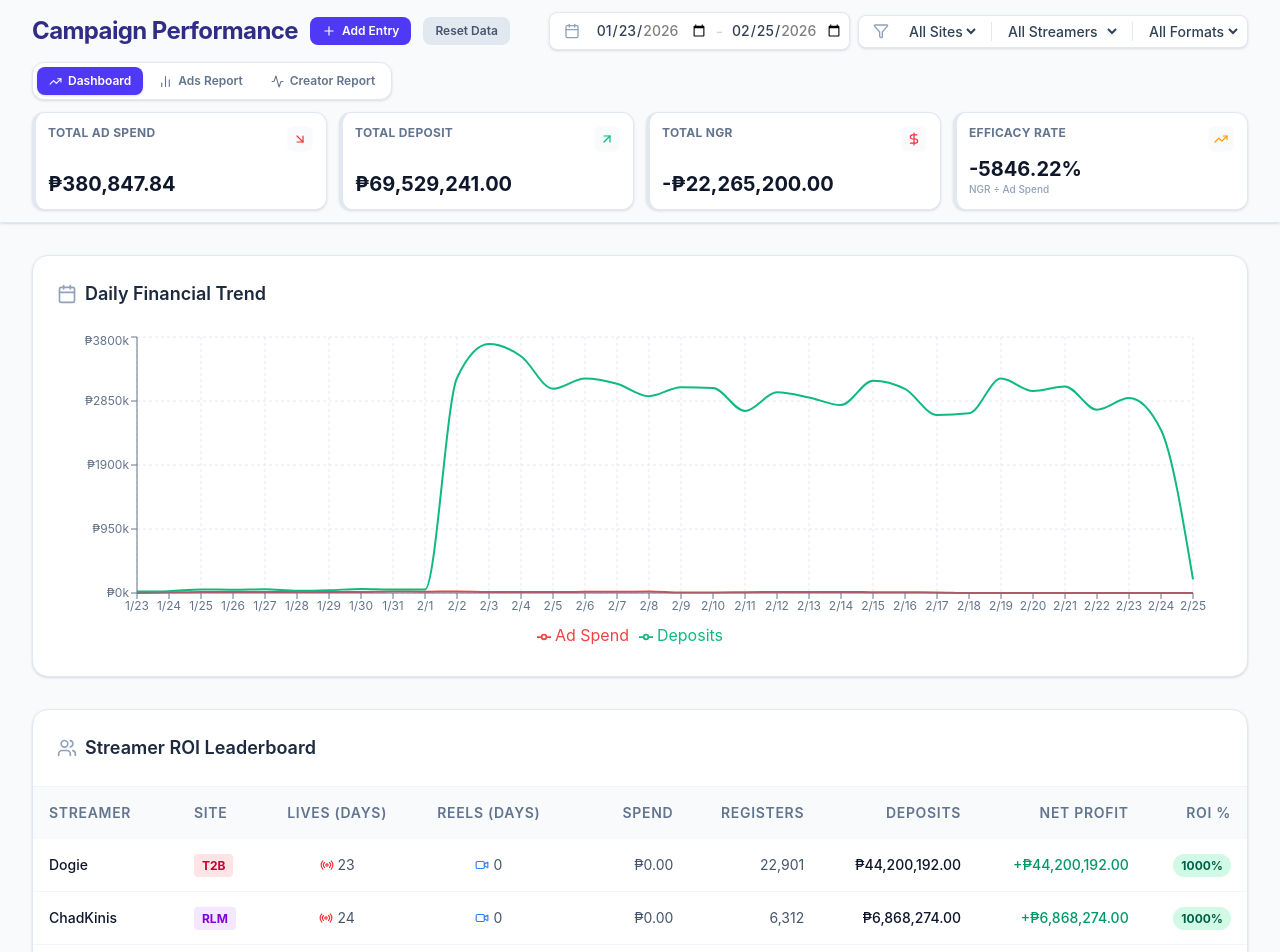
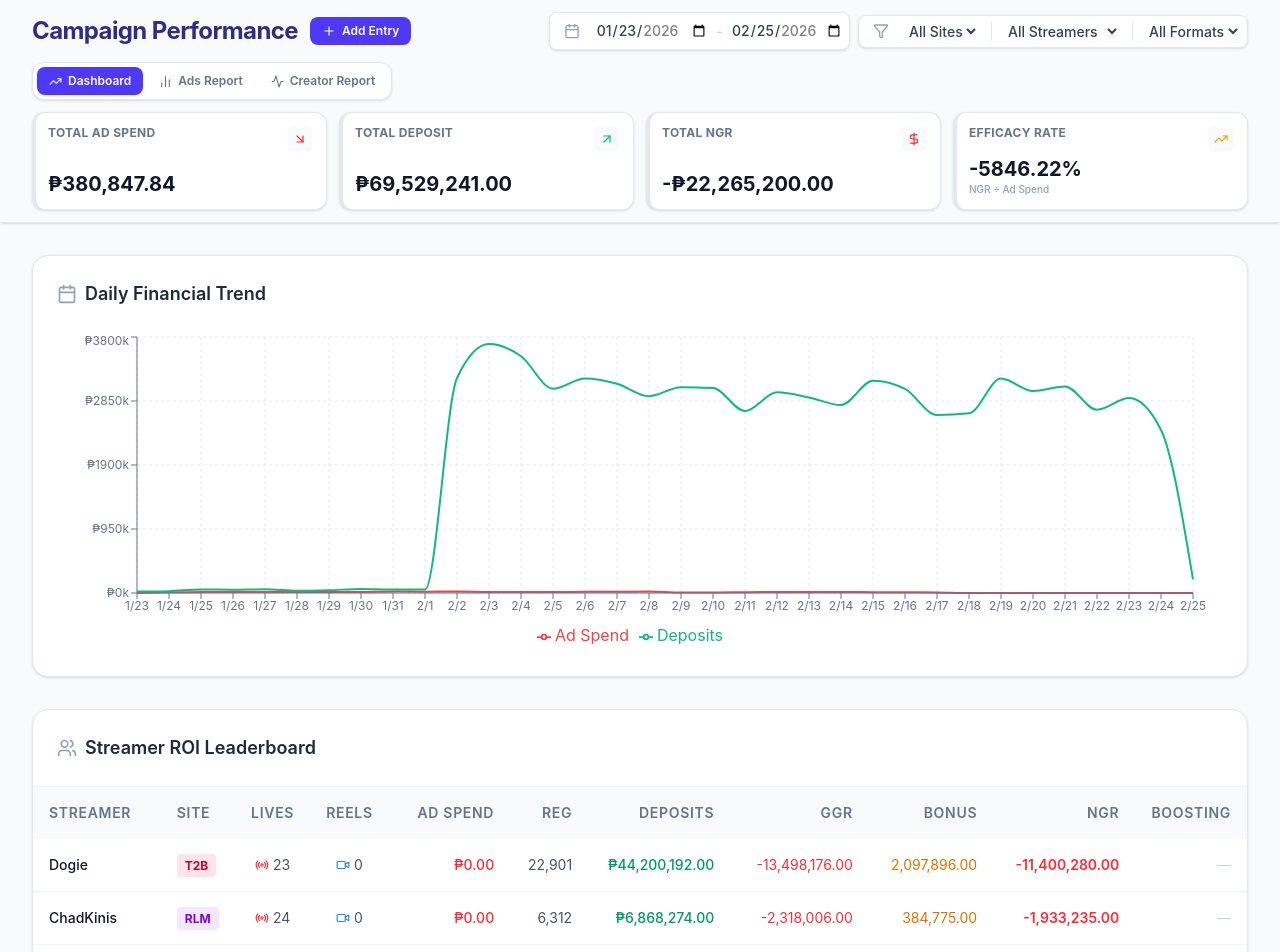
Before and after one commit to kajiraw06/campaign_tracker, a React (Vite) app: page / in a window 1280 px wide. Shown: the top 952 px of the page. Built offline with nearby package versions, Linux system fonts and the light colour scheme.

Commit message:
fix: sync dashboard with creator report, filter streamers by site, remove reset button and efficacy from daily rows

```diff
--- a/src/App.jsx
+++ b/src/App.jsx
@@ -1428,6 +1428,29 @@ export default function App() {
     return unsub;
   }, []);
 
+  // --- NO STREAM DATA ---
+  const [noStreamData, setNoStreamData] = useState(() => {
+    if (FIREBASE_CONFIGURED) return {};
+    try {
+      const saved = localStorage.getItem('noStreamData');
+      return saved ? JSON.parse(saved) : {};
+    } catch { return {}; }
+  });
+
+  useEffect(() => {
+    if (!FIREBASE_CONFIGURED) {
+      localStorage.setItem('noStreamData', JSON.stringify(noStreamData));
+    }
+  }, [noStreamData]);
+
+  useEffect(() => {
+    if (!FIREBASE_CONFIGURED) return;
+    const unsub = onSnapshot(doc(db, 'config', 'noStreamData'), async (snap) => {
+      if (snap.exists()) setNoStreamData(snap.data());
+    });
+    return unsub;
+  }, []);
+
   // --- ADS EDIT MODAL STATE ---
   const [showAdsModal, setShowAdsModal] = useState(false);
   const [adsEditKey, setAdsEditKey] = useState(null);
@@ -1577,6 +1600,26 @@ export default function App() {
     }
   };
 
+  const handleMarkNoStream = async (date, streamer, site) => {
+    const key = `${date}|${streamer}|${site}`;
+    const updated = { ...noStreamData, [key]: true };
+    if (FIREBASE_CONFIGURED) {
+      await setDoc(doc(db, 'config', 'noStreamData'), updated);
+    } else {
+      setNoStreamData(updated);
+    }
+  };
+
+  const handleUnmarkNoStream = async (key) => {
+    const updated = { ...noStreamData };
+    delete updated[key];
+    if (FIREBASE_CONFIGURED) {
+      await setDoc(doc(db, 'config', 'noStreamData'), updated);
+    } else {
+      setNoStreamData(updated);
+    }
+  };
+
   const handleResetData = async () => {
     if (window.confirm('Reset all data back to the original? All added entries will be lost.')) {
       if (FIREBASE_CONFIGURED) {
@@ -1641,30 +1684,57 @@ export default function App() {
 
   const globalEfficacyRate = totals.spend > 0 ? (globalCreatorNGR / totals.spend) * 100 : null;
 
-  // Group by Streamer for Summary Table
+  // Group by Streamer for Summary Table — merged with adsReportData
   const streamerSummary = useMemo(() => {
     const summary = {};
+
+    // Step 1: accumulate ad spend / reg / dep / live+reels counts from filtered campaign data.
+    // Boosting is the only metric sourced from adsReportData (it doesn't exist in creatorPerfData).
     filteredData.forEach(item => {
       if (!summary[item.streamer]) {
         summary[item.streamer] = {
           name: item.streamer,
           site: item.site,
-          spend: 0,
-          reg: 0,
-          dep: 0,
-          liveCount: 0,
-          reelsCount: 0
+          spend: 0, reg: 0, dep: 0,
+          ggr: 0, bonus: 0, ngr: 0, boosting: 0,
+          liveCount: 0, reelsCount: 0,
         };
       }
-      summary[item.streamer].spend += item.spend;
-      summary[item.streamer].reg += item.reg;
-      summary[item.streamer].dep += item.dep;
-
-      if (item.type === 'Live') summary[item.streamer].liveCount += 1;
-      if (item.type === 'Reels') summary[item.streamer].reelsCount += 1;
+      const s = summary[item.streamer];
+      s.spend += item.spend;
+      s.reg += item.reg;
+      s.dep += item.dep;
+      if (item.type === 'Live') s.liveCount += 1;
+      else if (item.type === 'Reels') s.reelsCount += 1;
+
+      // Boosting only — avoid double-counting per unique site|streamer|type key
+      const adsKey = `${item.site}|${item.streamer}|${item.type}`;
+      if (!s._adsKeysAdded) s._adsKeysAdded = new Set();
+      if (!s._adsKeysAdded.has(adsKey)) {
+        s._adsKeysAdded.add(adsKey);
+        s.boosting += parseFloat((adsReportData[adsKey] || {}).boosting) || 0;
+      }
     });
-    return Object.values(summary).sort((a, b) => b.dep - a.dep);
-  }, [filteredData]);
+
+    // Step 2: merge GGR / Bonus / NGR from creatorPerfData (keyed date|streamer|site).
+    // This is the exact same source the Creator Report uses, so totals will always match.
+    Object.entries(creatorPerfData).forEach(([key, val]) => {
+      const [date, streamer, site] = key.split('|');
+      // Respect the active date range and site / streamer filters
+      if (date < startDate || date > endDate) return;
+      if (filterSite !== 'All' && site !== filterSite) return;
+      if (filterStreamer !== 'All' && streamer !== filterStreamer) return;
+      // Only add to streamers that already appear in the campaign data
+      if (!summary[streamer]) return;
+      summary[streamer].ggr    += parseFloat(val.ggr)    || 0;
+      summary[streamer].bonus  += parseFloat(val.bonus)  || 0;
+      summary[streamer].ngr    += parseFloat(val.ngr)    || 0;
+    });
+
+    return Object.values(summary)
+      .map(({ _adsKeysAdded, ...rest }) => rest)
+      .sort((a, b) => b.dep - a.dep);
+  }, [filteredData, adsReportData, creatorPerfData, startDate, endDate, filterSite, filterStreamer]);
 
   // Chart Data (Daily Totals)
   const chartData = useMemo(() => {
@@ -1689,7 +1759,19 @@ export default function App() {
 
   const totalROI = getROI(totals.spend, totals.dep);
 
-  const streamers = [...new Set(data.map(d => d.streamer))].sort();
+  // Streamers filtered by selected site so the dropdown only shows relevant streamers
+  const streamers = useMemo(() => {
+    const source = filterSite === 'All' ? data : data.filter(d => d.site === filterSite);
+    return [...new Set(source.map(d => d.streamer))].sort();
+  }, [data, filterSite]);
+
+  // Reset streamer filter when it no longer belongs to the selected site
+  useEffect(() => {
+    if (filterStreamer !== 'All' && !streamers.includes(filterStreamer)) {
+      setFilterStreamer('All');
+    }
+  }, [streamers, filterStreamer]);
+
   const sites = [...new Set([...data.map(d => d.site), 'COW', 'T2B'])].filter(s => s !== 'PP').sort();
   const types = ["Live", "Reels", "General"];
 
@@ -1705,9 +1787,6 @@ export default function App() {
               <h1 className="text-xl md:text-2xl font-bold text-indigo-900 tracking-tight">Campaign Performance</h1>
               <button onClick={openAddModal} className="flex items-center gap-1.5 bg-indigo-600 hover:bg-indigo-700 text-white text-xs font-semibold px-3 py-1.5 rounded-lg transition-colors">
                 <Plus size={14} /> Add Entry
-              </button>
-              <button onClick={handleResetData} className="flex items-center gap-1.5 bg-slate-200 hover:bg-slate-300 text-slate-600 text-xs font-semibold px-3 py-1.5 rounded-lg transition-colors">
-                Reset Data
               </button>
               {loading && FIREBASE_CONFIGURED && (
                 <span className="text-xs text-slate-400 animate-pulse">Syncing...</span>
@@ -1879,20 +1958,19 @@ export default function App() {
                 <tr className="bg-slate-50 text-slate-500 text-sm uppercase tracking-wider">
                   <th className="p-4 font-semibold">Streamer</th>
                   <th className="p-4 font-semibold">Site</th>
-                  <th className="p-4 font-semibold text-center">Lives (Days)</th>
-                  <th className="p-4 font-semibold text-center">Reels (Days)</th>
-                  <th className="p-4 font-semibold text-right">Spend</th>
-                  <th className="p-4 font-semibold text-right">Registers</th>
+                  <th className="p-4 font-semibold text-center">Lives</th>
+                  <th className="p-4 font-semibold text-center">Reels</th>
+                  <th className="p-4 font-semibold text-right">Ad Spend</th>
+                  <th className="p-4 font-semibold text-right">Reg</th>
                   <th className="p-4 font-semibold text-right">Deposits</th>
-                  <th className="p-4 font-semibold text-right">Net Profit</th>
-                  <th className="p-4 font-semibold text-right">ROI %</th>
+                  <th className="p-4 font-semibold text-right">GGR</th>
+                  <th className="p-4 font-semibold text-right">Bonus</th>
+                  <th className="p-4 font-semibold text-right">NGR</th>
+                  <th className="p-4 font-semibold text-right">Boosting</th>
                 </tr>
               </thead>
               <tbody className="divide-y divide-slate-100 text-sm">
-                {streamerSummary.map((item, idx) => {
-                  const roi = getROI(item.spend, item.dep);
-                  const net = item.dep - item.spend;
-                  return (
+                {streamerSummary.map((item, idx) => (
                   <tr key={idx} className="hover:bg-slate-50/50 transition-colors">
                     <td className="p-4 font-medium text-slate-900">{item.name}</td>
                     <td className="p-4 text-slate-500">
@@ -1901,41 +1979,59 @@ export default function App() {
                         item.site === 'RLM' ? 'bg-purple-100 text-purple-700' :
                         item.site === 'COW' ? 'bg-teal-100 text-teal-700' :
                         item.site === 'T2B' ? 'bg-rose-100 text-rose-700' : 'bg-slate-100 text-slate-600'
-                        }`}>
-                          {item.site}
-                        </span>
+                      }`}>{item.site}</span>
                     </td>
                     <td className="p-4 text-center">
                       <div className="flex items-center justify-center gap-1 text-slate-600">
-                          <Radio size={14} className="text-red-500"/>
-                          {item.liveCount}
+                        <Radio size={14} className="text-red-500"/>{item.liveCount}
                       </div>
                     </td>
                     <td className="p-4 text-center">
                       <div className="flex items-center justify-center gap-1 text-slate-600">
-                          <Video size={14} className="text-blue-500"/>
-                          {item.reelsCount}
+                        <Video size={14} className="text-blue-500"/>{item.reelsCount}
                       </div>
                     </td>
-                      <td className="p-4 text-right text-slate-600">{formatPHP(item.spend)}</td>
+                    <td className="p-4 text-right text-red-500 font-medium">{formatPHP(item.spend)}</td>
                     <td className="p-4 text-right text-slate-600">{formatNum(item.reg)}</td>
-                      <td className="p-4 text-right font-medium text-slate-900">{formatPHP(item.dep)}</td>
-                      <td className={`p-4 text-right font-medium ${net >= 0 ? 'text-emerald-600' : 'text-red-500'}`}>
-                        {net >= 0 ? '+' : ''}{formatPHP(net)}
+                    <td className="p-4 text-right text-emerald-600 font-medium">{formatPHP(item.dep)}</td>
+                    <td className={`p-4 text-right ${ item.ggr === 0 ? 'text-slate-300' : item.ggr >= 0 ? 'text-slate-700' : 'text-red-500'}`}>
+                      {item.ggr === 0 ? '—' : new Intl.NumberFormat('en-US',{minimumFractionDigits:2,maximumFractionDigits:2}).format(item.ggr)}
                     </td>
-                      <td className="p-4 text-right">
-                        <span className={`px-2 py-1 rounded-full text-xs font-bold ${
-                          roi >= 100 ? 'bg-emerald-100 text-emerald-800' :
-                          roi >= 0 ? 'bg-indigo-50 text-indigo-700' :
-                          'bg-red-50 text-red-700'
-                        }`}>
-                          {roi.toFixed(0)}%
-                        </span>
+                    <td className={`p-4 text-right ${ item.bonus === 0 ? 'text-slate-300' : 'text-amber-600'}`}>
+                      {item.bonus === 0 ? '—' : new Intl.NumberFormat('en-US',{minimumFractionDigits:2,maximumFractionDigits:2}).format(item.bonus)}
+                    </td>
+                    <td className={`p-4 text-right font-semibold ${ item.ngr === 0 ? 'text-slate-300' : item.ngr >= 0 ? 'text-emerald-600' : 'text-red-500'}`}>
+                      {item.ngr === 0 ? '—' : new Intl.NumberFormat('en-US',{minimumFractionDigits:2,maximumFractionDigits:2}).format(item.ngr)}
+                    </td>
+                    <td className={`p-4 text-right ${ item.boosting === 0 ? 'text-slate-300' : 'text-slate-600'}`}>
+                      {item.boosting === 0 ? '—' : new Intl.NumberFormat('en-US',{minimumFractionDigits:2,maximumFractionDigits:2}).format(item.boosting)}
                     </td>
                   </tr>
-                  )
-                })}
+                ))}
               </tbody>
+              {streamerSummary.length > 0 && (() => {
+                const gt = streamerSummary.reduce((acc, r) => ({
+                  spend: acc.spend + r.spend, reg: acc.reg + r.reg, dep: acc.dep + r.dep,
+                  ggr: acc.ggr + r.ggr, bonus: acc.bonus + r.bonus, ngr: acc.ngr + r.ngr, boosting: acc.boosting + r.boosting,
+                  liveCount: acc.liveCount + r.liveCount, reelsCount: acc.reelsCount + r.reelsCount,
+                }), { spend:0, reg:0, dep:0, ggr:0, bonus:0, ngr:0, boosting:0, liveCount:0, reelsCount:0 });
+                return (
+                  <tfoot>
+                    <tr className="bg-slate-800 text-white text-sm font-bold">
+                      <td className="p-4 uppercase tracking-wider" colSpan={2}>Grand Total</td>
+                      <td className="p-4 text-center">{gt.liveCount}</td>
+                      <td className="p-4 text-center">{gt.reelsCount}</td>
+                      <td className="p-4 text-right">{formatPHP(gt.spend)}</td>
+                      <td className="p-4 text-right">{formatNum(gt.reg)}</td>
+                      <td className="p-4 text-right">{formatPHP(gt.dep)}</td>
+                      <td className={`p-4 text-right ${gt.ggr >= 0 ? '' : 'text-red-300'}`}>{new Intl.NumberFormat('en-US',{minimumFractionDigits:2,maximumFractionDigits:2}).format(gt.ggr)}</td>
+                      <td className="p-4 text-right opacity-80">{new Intl.NumberFormat('en-US',{minimumFractionDigits:2,maximumFractionDigits:2}).format(gt.bonus)}</td>
+                      <td className={`p-4 text-right ${gt.ngr >= 0 ? 'text-emerald-300' : 'text-red-300'}`}>{new Intl.NumberFormat('en-US',{minimumFractionDigits:2,maximumFractionDigits:2}).format(gt.ngr)}</td>
+                      <td className="p-4 text-right opacity-80">{new Intl.NumberFormat('en-US',{minimumFractionDigits:2,maximumFractionDigits:2}).format(gt.boosting)}</td>
+                    </tr>
+                  </tfoot>
+                );
+              })()}
             </table>
           </div>
         </div>
@@ -2032,6 +2128,9 @@ export default function App() {
           onEditEntry={openEditModal}
           onDeleteEntry={handleDelete}
           onDeleteDay={handleDeleteDay}
+          noStreamData={noStreamData}
+          onMarkNoStream={handleMarkNoStream}
+          onUnmarkNoStream={handleUnmarkNoStream}
         />
       )}
 
@@ -2415,10 +2514,11 @@ function AdsReportView({ filteredData, adsReportData, onEdit, formatNum }) {
     </div>
   );
 }
-function CreatorReportView({ data, startDate, endDate, creatorPerfData, onEdit, onSummaryChange, formatPHP, streamers, sites, onAddEntry, onEditEntry, onDeleteEntry, onDeleteDay }) {
+function CreatorReportView({ data, startDate, endDate, creatorPerfData, onEdit, onSummaryChange, formatPHP, streamers, sites, onAddEntry, onEditEntry, onDeleteEntry, onDeleteDay, noStreamData, onMarkNoStream, onUnmarkNoStream }) {
   const [selectedStreamer, setSelectedStreamer] = React.useState(streamers[0] || '');
   const [selectedSite, setSelectedSite] = React.useState('All');
   const [expandedRow, setExpandedRow] = React.useState(null);
+  const [noStreamDateInput, setNoStreamDateInput] = React.useState('');
 
   // Filter data for the selected creator
   const creatorEntries = data.filter(d =>
@@ -2431,8 +2531,21 @@ function CreatorReportView({ data, startDate, endDate, creatorPerfData, onEdit,
   // Get dates where this creator has entries
   const creatorDates = [...new Set(creatorEntries.map(d => d.date))].sort();
 
+  // Get no-stream keys for this streamer in the selected site + date range
+  const noStreamRows = Object.keys(noStreamData)
+    .filter(key => {
+      const [date, streamer, site] = key.split('|');
+      return streamer === selectedStreamer &&
+        date >= startDate && date <= endDate &&
+        (selectedSite === 'All' || site === selectedSite);
+    })
+    .map(key => {
+      const [date, , site] = key.split('|');
+      return { date, siteName: site, noStream: true, key };
+    });
+
   // Build per-day rows (include dayEntries for inline editing)
-  const rows = creatorDates.map(date => {
+  const entryRows = creatorDates.map(date => {
     const dayEntries = creatorEntries.filter(e => e.date === date);
     const totalSpend = dayEntries.reduce((s, e) => s + e.spend, 0);
     const totalDep = dayEntries.reduce((s, e) => s + e.dep, 0);
@@ -2441,11 +2554,14 @@ function CreatorReportView({ data, startDate, endDate, creatorPerfData, onEdit,
     const key = `${date}|${selectedStreamer}|${siteName}`;
     const perf = creatorPerfData[key] || { ggr: 0, bonus: 0, ngr: 0, activePl: 0, validTurnover: 0, totalWithdrawal: 0 };
     const efficacyRate = totalSpend > 0 ? (perf.ngr / totalSpend) * 100 : null;
-    return { date, siteName, totalSpend, totalDep, totalReg, ...perf, efficacyRate, key, dayEntries };
+    return { date, siteName, totalSpend, totalDep, totalReg, ...perf, efficacyRate, key, dayEntries, noStream: false };
   });
 
-  // Totals
-  const totals = rows.reduce((acc, r) => ({
+  // Merge and sort all rows by date
+  const rows = [...entryRows, ...noStreamRows].sort((a, b) => a.date.localeCompare(b.date));
+
+  // Totals (exclude no-stream rows)
+  const totals = rows.filter(r => !r.noStream).reduce((acc, r) => ({
     spend: acc.spend + r.totalSpend,
     dep: acc.dep + r.totalDep,
     reg: acc.reg + r.totalReg,
@@ -2463,6 +2579,9 @@ function CreatorReportView({ data, startDate, endDate, creatorPerfData, onEdit,
   React.useEffect(() => {
     onSummaryChange({ spend: totals.spend, dep: totals.dep, ngr: totals.ngr, efficacyRate: totalEfficacy });
   }, [totals.spend, totals.dep, totals.ngr, totalEfficacy]);
+
+  // Index of the last actual (non-noStream) row for PENDING badge
+  const lastEntryIdx = rows.reduce((last, r, i) => (!r.noStream ? i : last), -1);
 
   const fmtVal = (n) => {
     const v = parseFloat(n) || 0;
@@ -2517,6 +2636,28 @@ function CreatorReportView({ data, startDate, endDate, creatorPerfData, onEdit,
         >
           <Plus size={15}/> Add Day
         </button>
+        {/* No Stream date picker */}
+        <div className="flex items-center gap-2">
+          <input
+            type="date"
+            value={noStreamDateInput}
+            min={startDate}
+            max={endDate}
+            onChange={e => setNoStreamDateInput(e.target.value)}
+            className="border border-slate-200 rounded-xl px-3 py-2 text-sm text-slate-600 focus:outline-none focus:ring-2 focus:ring-amber-400"
+          />
+          <button
+            onClick={() => {
+              if (!noStreamDateInput) return;
+              const site = selectedSite !== 'All' ? selectedSite : (data.find(d => d.streamer === selectedStreamer)?.site || 'WFL');
+              onMarkNoStream(noStreamDateInput, selectedStreamer, site);
+              setNoStreamDateInput('');
+            }}
+            className="flex items-center gap-1.5 bg-amber-500 hover:bg-amber-600 text-white text-sm font-semibold px-4 py-2.5 rounded-xl shadow-sm transition-colors whitespace-nowrap"
+          >
+            <X size={13}/> Mark No Stream
+          </button>
+        </div>
       </div>
 
       {/* Main Table */}
@@ -2541,7 +2682,6 @@ function CreatorReportView({ data, startDate, endDate, creatorPerfData, onEdit,
                 <th className="px-2 py-2 text-right font-semibold">Win/Loss</th>
                 <th className="px-2 py-2 text-right font-semibold">Bonus</th>
                 <th className="px-2 py-2 text-right font-semibold">NGR</th>
-                <th className="px-2 py-2 text-right font-semibold">Efficacy %</th>
                 <th className="px-2 py-2 text-center font-semibold">Status</th>
                 <th className="px-2 py-2 text-center font-semibold">Actions</th>
               </tr>
@@ -2549,13 +2689,39 @@ function CreatorReportView({ data, startDate, endDate, creatorPerfData, onEdit,
             <tbody className="divide-y divide-slate-100">
               {rows.length === 0 && (
                 <tr>
-                  <td colSpan={14} className="px-4 py-10 text-center text-slate-400 text-sm">
-                    No data for <strong>{selectedStreamer}</strong> in the selected date range.
+                  <td colSpan={13} className="px-4 py-10 text-center text-slate-400 text-sm">
+                    No data for <strong>{selectedStreamer}</strong> in the selected date range. Use <span className="text-amber-600 font-semibold">Mark No Stream</span> to record days with no activity.
                   </td>
                 </tr>
               )}
               {rows.map((row, idx) => (
                 <React.Fragment key={idx}>
+                  {row.noStream ? (
+                    <tr className="bg-slate-100/80 text-slate-400 italic">
+                      <td className="px-2 py-2 font-medium text-slate-500 whitespace-nowrap">{fmtDate(row.date)}</td>
+                      <td className="px-2 py-2">
+                        <span className={`px-1.5 py-0.5 rounded text-xs font-bold ${siteColors[row.siteName] || 'bg-gray-100 text-gray-600'}`}>{row.siteName}</span>
+                      </td>
+                      <td colSpan={9} className="px-2 py-2 text-center">
+                        <span className="inline-flex items-center gap-1 text-slate-400 text-xs font-semibold tracking-wider">
+                          <X size={11} className="text-slate-400"/> NO STREAM
+                        </span>
+                      </td>
+                      <td className="px-2 py-2 text-center">
+                        <span className="px-1.5 py-0.5 rounded text-xs font-bold bg-slate-200 text-slate-500 border border-slate-300">NO STREAM</span>
+                      </td>
+                      <td className="px-2 py-2 text-center">
+                        <button
+                          onClick={() => onUnmarkNoStream(row.key)}
+                          className="p-1 text-slate-400 hover:text-red-500 hover:bg-red-50 rounded transition-colors"
+                          title="Remove no-stream marker"
+                        >
+                          <Trash2 size={12}/>
+                        </button>
+                      </td>
+                    </tr>
+                  ) : (
+                  <>
                   <tr className={`hover:bg-green-50/40 transition-colors ${idx % 2 === 0 ? 'bg-white' : 'bg-slate-50/30'}`}>
                     <td className="px-2 py-2 font-medium text-slate-700 whitespace-nowrap">{fmtDate(row.date)}</td>
                     <td className="px-2 py-2">
@@ -2570,11 +2736,8 @@ function CreatorReportView({ data, startDate, endDate, creatorPerfData, onEdit,
                     <td className={`px-2 py-2 text-right ${(row.ggr || 0) >= 0 ? 'text-slate-600' : 'text-red-500'}`}>{fmtVal(row.ggr)}</td>
                     <td className="px-2 py-2 text-right text-amber-600">{fmtVal(row.bonus)}</td>
                     <td className={`px-2 py-2 text-right ${(row.ngr || 0) >= 0 ? 'text-emerald-600' : 'text-red-500'}`}>{fmtVal(row.ngr)}</td>
-                    <td className={`px-2 py-2 text-right ${efficacyColor(row.efficacyRate)}`}>
-                      {row.efficacyRate !== null ? `${row.efficacyRate.toFixed(2)}%` : <span className="text-slate-300">—</span>}
-                    </td>
                     <td className="px-2 py-2 text-center">
-                      {idx === rows.length - 1
+                      {idx === lastEntryIdx
                         ? <span className="px-1.5 py-0.5 rounded text-xs font-bold bg-amber-100 text-amber-700 border border-amber-200">PENDING</span>
                         : <span className="px-1.5 py-0.5 rounded text-xs font-bold bg-emerald-100 text-emerald-700 border border-emerald-200">SUCCESS</span>}
                     </td>
@@ -2602,7 +2765,7 @@ function CreatorReportView({ data, startDate, endDate, creatorPerfData, onEdit,
                   {/* Inline entries sub-row */}
                   {expandedRow === row.date && (
                     <tr className="bg-indigo-50/60">
-                      <td colSpan={14} className="px-6 py-3">
+                      <td colSpan={13} className="px-6 py-3">
                         <div className="text-xs font-semibold text-indigo-500 uppercase tracking-wider mb-2">Campaign Entries — {fmtDate(row.date)}</div>
                         <table className="w-full text-xs">
                           <thead>
@@ -2650,6 +2813,8 @@ function CreatorReportView({ data, startDate, endDate, creatorPerfData, onEdit,
                       </td>
                     </tr>
                   )}
+                  </>
+                  )}
                 </React.Fragment>
               ))}
             </tbody>
```
Lines whose indentation alone changed are shown as unchanged.
